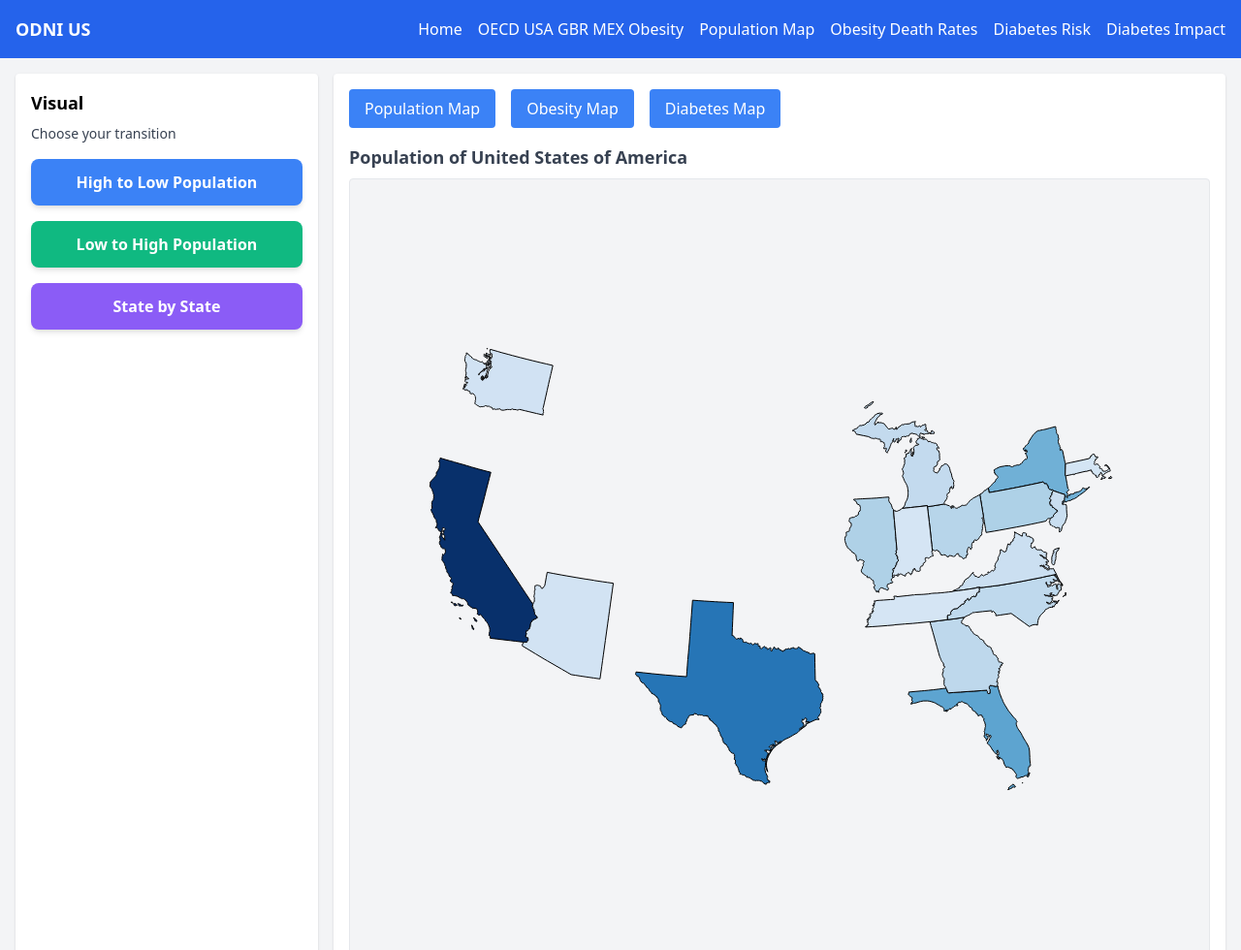
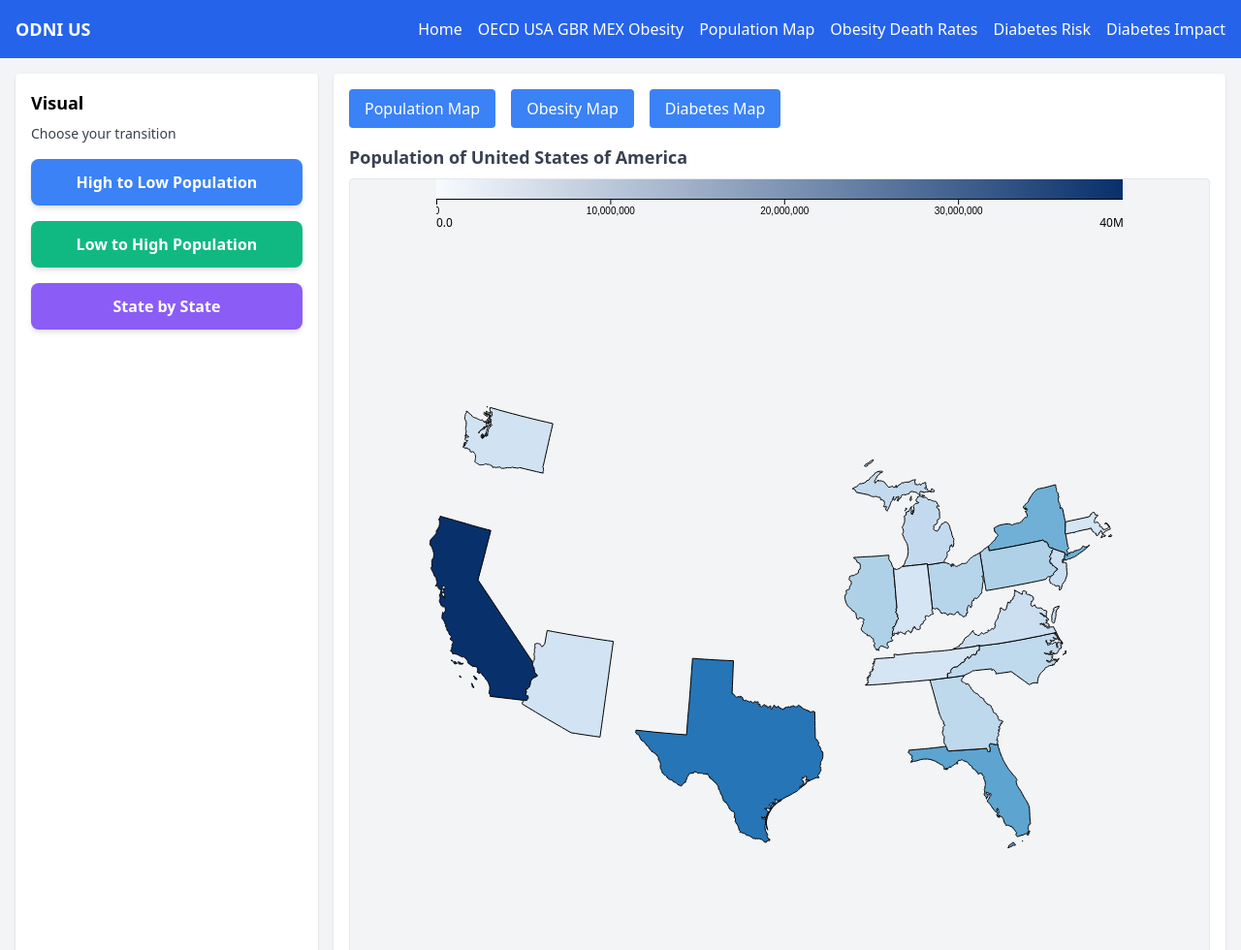
Before and after one commit to elvinny-is-coding/COS30045-group-project, a website: page src/pages/population.html in a window 1280 px wide. Shown: the top 980 px of the page at 97% size. Drawn offline with nearby package versions, Linux system fonts and the light colour scheme.

Commit message:
update populaion with legend

```diff
--- a/src/js/population.js
+++ b/src/js/population.js
@@ -46,7 +46,6 @@ function applyTransitionEffect(effect) {
     displayStatesSequentially(sortedFeatures);
 }
 
-// Function to draw the map container
 function drawMap(geoData, populationLookup) {
     const visualizationContainer = document.getElementById("visualization");
     if (!visualizationContainer) return;
@@ -56,9 +55,10 @@ function drawMap(geoData, populationLookup) {
     const width = visualizationContainer.clientWidth;
     const height = visualizationContainer.clientHeight;
 
+    // Create the SVG for the map
     svg = d3.select("#visualization").append("svg")
         .attr("width", width)
-        .attr("height", height);
+        .attr("height", height - 60);  // Leave space for the legend below the map
 
     const projection = d3.geoAlbersUsa()
         .scale(1000)
@@ -74,7 +74,97 @@ function drawMap(geoData, populationLookup) {
         .style("border", "1px solid gray")
         .style("border-radius", "5px")
         .style("display", "none");
+
+    const colorScale = d3.scaleSequential(d3.interpolateBlues)
+        .domain([0, d3.max(Object.values(populationLookup))]);
+
+    // Draw the legend after drawing the map
+    drawLegend(colorScale, height);
 }
+
+function drawLegend(colorScale, mapHeight) {
+    // Get the width and height of the visualization container dynamically
+    const visualizationContainer = document.getElementById("visualization");
+    const containerWidth = visualizationContainer.clientWidth;
+    const containerHeight = visualizationContainer.clientHeight;
+
+    // Adjust the legend dimensions relative to the container size
+    const legendWidth = containerWidth * 0.8;  // Set width to 80% of container width
+    const legendHeight = 20;  // You can still keep this fixed or adjust it if needed
+    const marginTop = 10;  // Add some space between the map and the legend
+
+    // Create a new SVG for the legend below the map
+    const legendSvg = d3.select("#legend").append("svg")
+        .attr("width", legendWidth)
+        .attr("height", legendHeight + 40)  // Adjust height for the labels
+        .attr("x", (containerWidth - legendWidth) / 2)  // Center the legend horizontally
+        .attr("y", mapHeight + marginTop);  // Position it below the map
+
+    const gradient = legendSvg
+        .append("defs")
+        .append("linearGradient")
+        .attr("id", "legendGradient")
+        .attr("x1", "0%")
+        .attr("x2", "100%")
+        .attr("y1", "0%")
+        .attr("y2", "0%");
+
+    gradient
+        .append("stop")
+        .attr("offset", "0%")
+        .attr("stop-color", colorScale.range()[0]);
+
+    gradient
+        .append("stop")
+        .attr("offset", "100%")
+        .attr("stop-color", colorScale.range()[1]);
+
+    legendSvg
+        .append("rect")
+        .attr("width", legendWidth)
+        .attr("height", legendHeight)
+        .style("fill", "url(#legendGradient)");
+
+    const legendScale = d3.scaleLinear()
+        .domain(colorScale.domain())
+        .range([0, legendWidth]);
+
+    const legendAxis = d3.axisBottom(legendScale).ticks(5);
+
+    legendSvg
+        .append("g")
+        .attr("class", "legend-axis")
+        .attr("transform", `translate(0, ${legendHeight})`)
+        .call(legendAxis);
+
+    // Format the legend values with commas if they are in millions
+    const formatValue = d3.format(".2s"); // Formats as 1.0M, 2.5M, etc.
+
+    // Add labels for the legend
+    const minValue = colorScale.domain()[0];
+    const maxValue = colorScale.domain()[1];
+
+    legendSvg
+        .append("text")
+        .attr("x", 0)
+        .attr("y", legendHeight + 25)
+        .attr("dy", ".35em")
+        .attr("text-anchor", "start")
+        .style("font-size", "12px")
+        .text(formatValue(minValue));  // Minimum value label with formatted value
+
+    legendSvg
+        .append("text")
+        .attr("x", legendWidth)
+        .attr("y", legendHeight + 25)
+        .attr("dy", ".35em")
+        .attr("text-anchor", "end")
+        .style("font-size", "12px")
+        .text(formatValue(maxValue));  // Maximum value label with formatted value
+}
+
+
+
 
 // Function to display states sequentially for transitions
 function displayStatesSequentially(features) {
@@ -128,6 +218,7 @@ function drawSingleState(feature) {
             tooltip.style("display", "none");
         });
 }
+
 
 // Display state detail in text form for state-by-state mode
 function displayStateDetail(stateName, population) {
--- a/src/pages/population.html
+++ b/src/pages/population.html
@@ -138,9 +138,10 @@
 
 
   <!-- Placeholder for dynamically loaded visualization -->
-  <div id="visualization" class="w-full h-screen bg-gray-100 border rounded flex items-center justify-center">
-      <span class="text-gray-500" id="visualize"></span>
-  </div>
+  <div id="visualization" class="w-full h-screen bg-gray-100 border rounded flex flex-col items-center justify-center">
+    <div id="legend"></div>  <!-- Legend div placed above the map -->
+    <span class="text-gray-500" id="visualize"></span>  <!-- This will be below the legend -->
+</div>
   <div id="state-info" class="p-4 border mb-4"></div>
 
   <div id="legend"></div>
```
